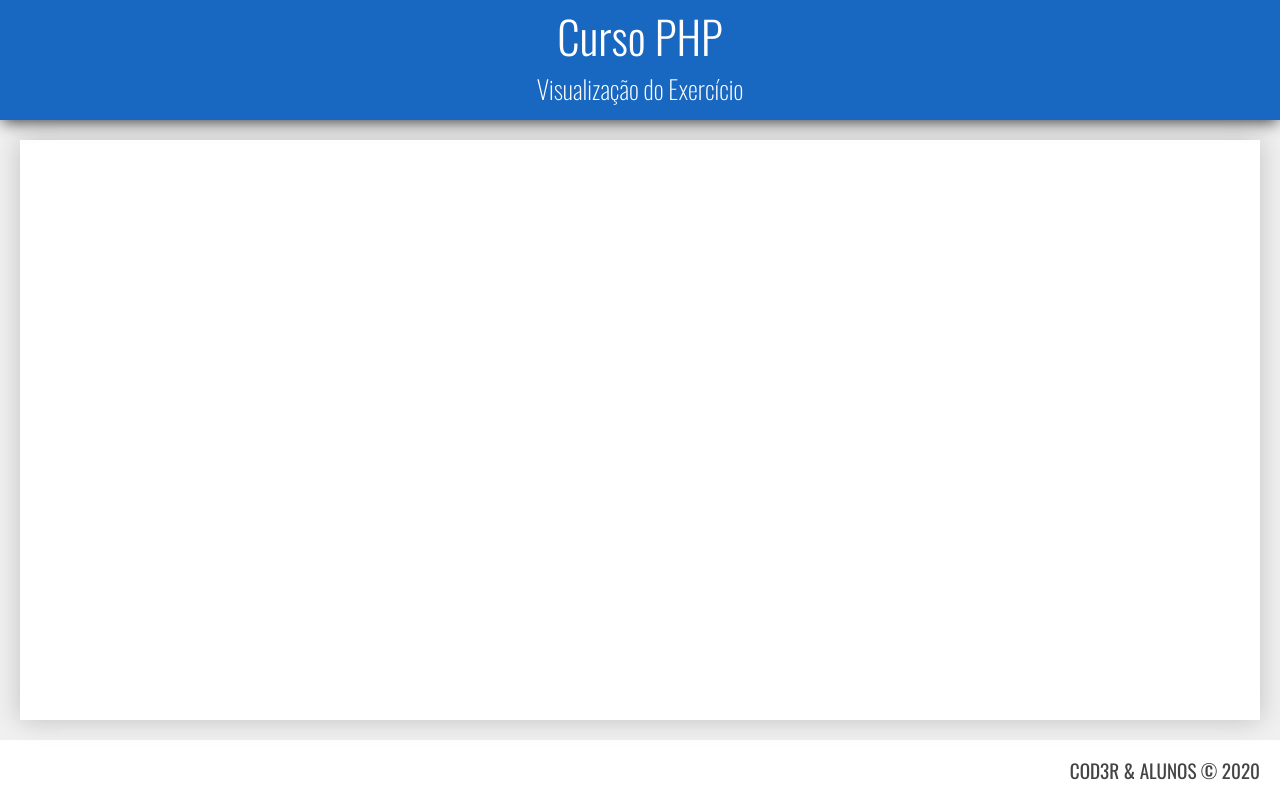
After one commit to ThadeuCesario/Javascript, a PHP site: page /exercicio.php in a window 1280 px wide. The commit adds this page. Run offline with PHP 8.4, Linux system fonts and the light colour scheme.

Commit message:
PHP - Cod3r

```diff
--- /dev/null
+++ b/exercicio.php
@@ -0,0 +1,25 @@
+<!DOCTYPE html>
+<html lang="en">
+<head>
+    <meta charset="UTF-8">
+    <meta name="viewport" content="width=device-width, initial-scale=1.0">
+    <link rel="stylesheet" href="css/style.css">
+    <link href="https://fonts.googleapis.com/css?family=Oswald:200,300,400,500,600,700&display=swap" rel="stylesheet">
+    <meta http-equiv="X-UA-Compatible" content="ie=edge">
+    <title>Exercício</title>
+</head>
+<body>
+    <header class="cabecalho">
+        <h1>Curso PHP</h1>
+        <h2>Visualização do Exercício</h2>
+    </header>
+    <main class="principal">
+        <div class="conteudo">
+
+        </div>
+    </main>
+    <footer class="rodape">
+        COD3R & ALUNOS 	&copy; <?= date('Y'); ?>
+    </footer>
+</body>
+</html>
--- a/index.php
+++ b/index.php
@@ -20,7 +20,7 @@
                     <h3>Módulo 01 - Básico</h3>
                     <ul>
                         <li>
-                            <a href="#">Exercício A</a>
+                            <a href="exercicio.php">Exercício A</a>
                         </li>
                         <li>
                             <a href="#">Exercício B</a>
@@ -147,7 +147,6 @@
     </main>
     <footer class="rodape">
         COD3R & ALUNOS 	&copy; <?= date('Y'); ?>
-        teste
     </footer>
 </body>
 </html>
```
Also changed, not shown: css/exercicio.css (added).
